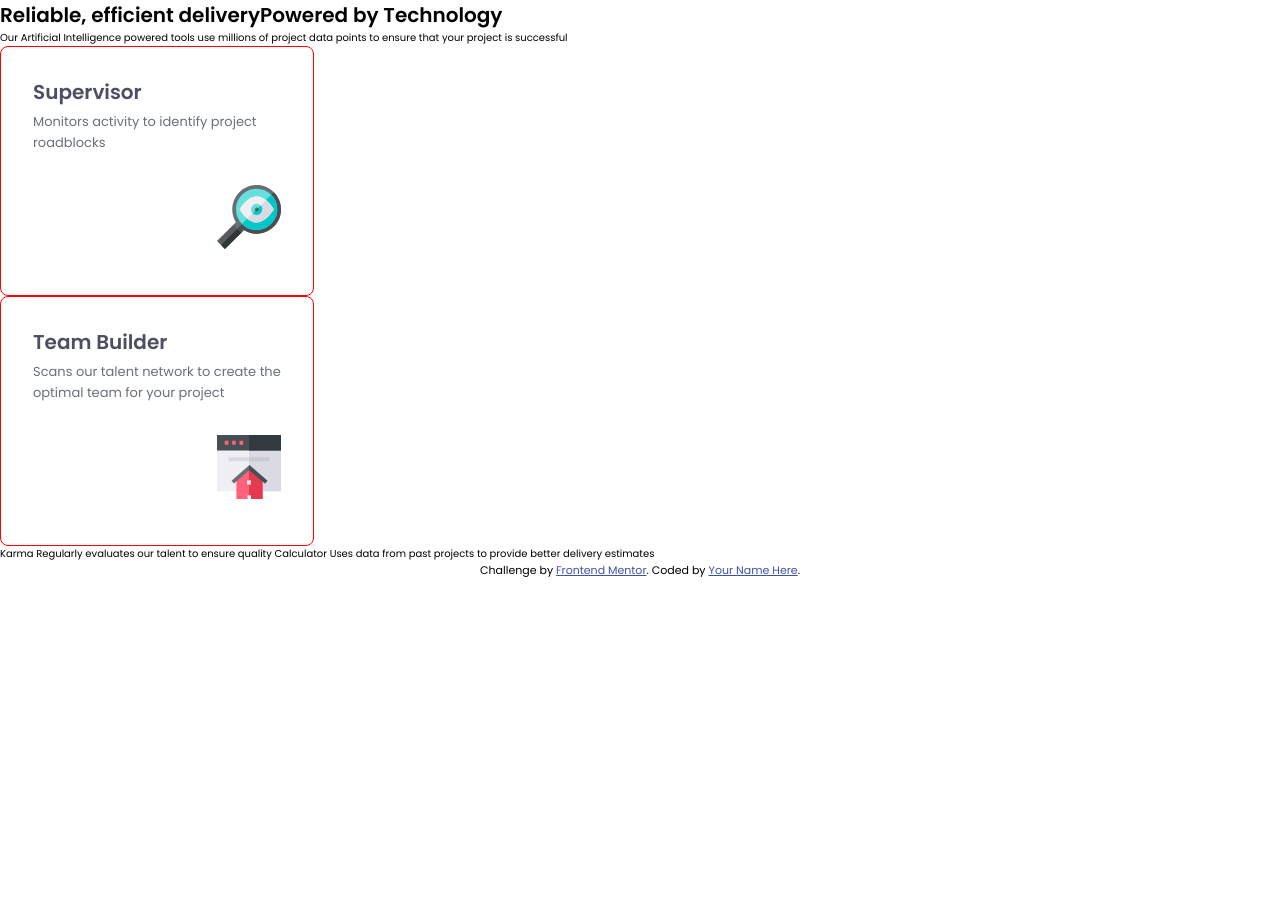
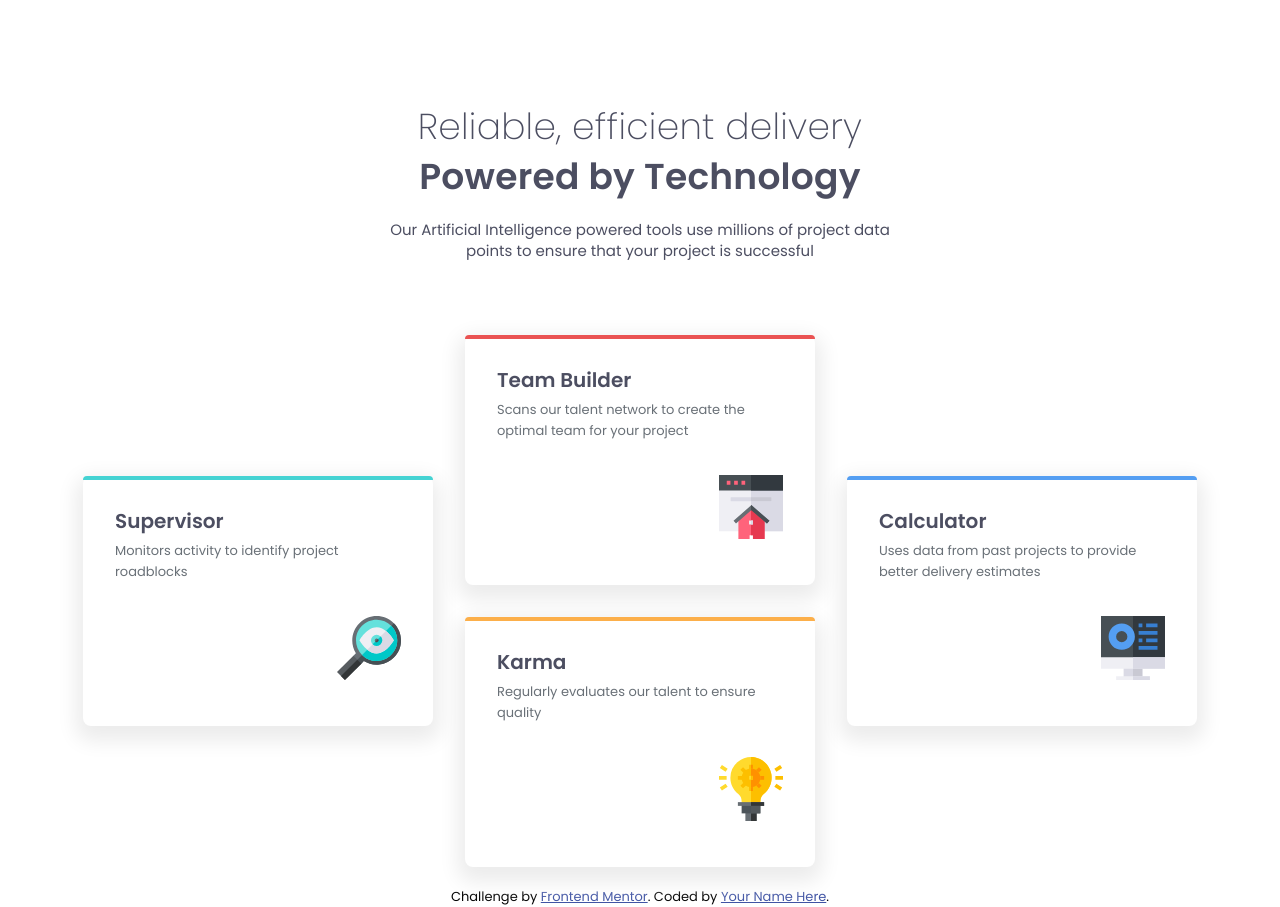
Before and after one commit to Ant105/Four-card-feature-section, a plain HTML site: page index.html in a window 1280 px wide. Before the commit the page ends 800 px from the top, so only its background shows below. Drawn offline with Linux system fonts and the light colour scheme.

Commit message:
Second commit

```diff
--- a/index.html
+++ b/index.html
@@ -2,7 +2,7 @@
 <html lang="en">
 <head>
   <meta charset="UTF-8">
-  <meta name="viewport" content="width=device-width, initial-scale=1.0"> <!-- displays site properly based on user's device -->
+  <meta name="viewport" content="width=device-width, initial-scale=1.0">
 
   <link rel="icon" type="image/png" sizes="32x32" href="./images/favicon-32x32.png">
 
@@ -10,11 +10,6 @@
 
   <link rel="stylesheet" href="styles.css">
 
-  <!-- Feel free to remove these styles or customise in your own stylesheet 👍 -->
-  <style>
-    .attribution { font-size: 11px; text-align: center; }
-    .attribution a { color: hsl(228, 45%, 44%); }
-  </style>
 </head>
 <body>
 
@@ -22,37 +17,42 @@
     <h1>
       Reliable, efficient delivery<span>Powered by Technology</span>
     </h1>
-    <p>Our Artificial Intelligence powered tools use millions of project data points
-    to ensure that your project is successful</p>
+    <p>
+      Our Artificial Intelligence powered tools use millions of project data points to ensure that your project is successful
+    </p>
   </header>
 
-  <main>
-    <section class="card">
-      <h2>Supervisor</h2>
-      <p>Monitors activity to identify project roadblocks</p>
-      <img src="images/icon-supervisor.svg">
-    </section>
+  <div class="center-wrapper">
+    <main class="grid-container">
+      <section class="card supervisor">
+        <div class="line cyan"></div>
+        <h2>Supervisor</h2>
+        <p>Monitors activity to identify project roadblocks</p>
+        <img src="images/icon-supervisor.svg" alt="Supervisor Icon">
+      </section>
 
-    <section class="card">
-      <h2>Team Builder</h2>
-      <p>Scans our talent network to create the optimal team for your project</p>
-      <img src="images/icon-team-builder.svg">
-    </section>
-  </main>
+      <section class="card team-builder">
+        <div class="line red"></div>
+        <h2>Team Builder</h2>
+        <p>Scans our talent network to create the optimal team for your project</p>
+        <img src="images/icon-team-builder.svg" alt="Team builder Icon">
+      </section>
 
+      <section class="card karma">
+        <div class="line orange"></div>
+        <h2>Karma</h2>
+        <p>Regularly evaluates our talent to ensure quality</p>
+        <img src="images/icon-karma.svg" alt="Karma Icon">
+      </section>
 
-
-
-
-
-
-
-  Karma
-  Regularly evaluates our talent to ensure quality
-
-  Calculator
-  Uses data from past projects to provide better delivery estimates
-
+      <section class="card calculator">
+        <div class="line blue"></div>
+        <h2>Calculator</h2>
+        <p>Uses data from past projects to provide better delivery estimates</p>
+        <img src="images/icon-calculator.svg" alt="Calculator Icon">
+      </section>
+    </main>
+  </div>
 
   <footer>
     <p class="attribution">
--- a/styles.css
+++ b/styles.css
@@ -1,3 +1,5 @@
+
+/* Mobile first */
 
 :root {
   --Gray-500: hsl(234, 12%, 34%);
@@ -50,14 +52,107 @@ body {
   font-display: swap;
 }
 
+header {
+  text-align: center;
+}
+
+h1 {
+  font-weight: 200;
+  font-size: 2.4rem;
+  line-height: 140%;
+  letter-spacing: 0.25px;
+  color: var(--Gray-500);
+  margin-top: 56px;
+}
+
+h1 span {
+  display: block;
+  font-weight: 600;
+  font-size: 2.4rem;
+  line-height: 140%;
+  letter-spacing: 0.25px;
+  color: var(--Gray-500);
+}
+
+header p {
+  margin: 0 auto;
+  font-size: 1.5rem;
+  line-height: 140%;
+  letter-spacing: 0;
+  max-width: 316px;
+  margin-top: 16px;
+  margin-bottom: 60px;
+  color: var(--Gray-500);
+}
+
+.center-wrapper {
+  display: flex;
+  justify-content: center;
+  align-items: center;
+}
+
+.grid-container {
+  display: grid;
+  grid-template-columns: repeat(1, 1fr);
+  grid-template-rows: repeat(4, auto);
+  grid-template-areas:
+  "supervisor"
+  "team-builder"
+  "karma"
+  "calculator";
+  gap: 32px;
+}
+
 .card {
   position: relative;
-  border: 1px solid red;
   width: 314px;
   height: 250px;
   padding: 32px;
   border-radius: 8px;
   background-color: var(--White);
+  box-shadow: 0 8px 20px 7px rgb(236, 236, 236);
+}
+
+.card.supervisor {
+  grid-area: supervisor;
+}
+
+.card.team-builder {
+  grid-area: team-builder;
+}
+
+.card.karma {
+  grid-area: karma;
+}
+
+.card.calculator {
+  grid-area: calculator;
+}
+
+
+.card .line {
+  position: absolute;
+  top: 0;
+  left: 0;
+  width: 100%;
+  height: 4px;
+  border-radius: 8px 8px 0 0;
+}
+
+.line.cyan {
+  background-color: var(--Cyan);
+}
+
+.line.red {
+  background-color: var(--Red);
+}
+
+.line.orange {
+  background-color: var(--Orange);
+}
+
+.line.blue {
+  background-color: var(--Blue);
 }
 
 .card h2 {
@@ -82,3 +177,62 @@ body {
   bottom: 46px;
   right: 32px;
 }
+
+.attribution {
+  font-size: 13px; text-align: center;
+  margin-top: 20px;
+}
+
+.attribution a {
+  color: hsl(228, 45%, 44%);
+}
+
+@media (min-width: 688px) {
+  h1 {
+    font-size: 3.6rem;
+    margin-top: 80px;
+  }
+
+  h1 span {
+    font-size: 3.6rem;
+  }
+
+  header p {
+    max-width: 540px;
+    margin-bottom: 74px;
+  }
+
+  .grid-container {
+    grid-template-columns: repeat(4, 1fr);
+    grid-template-rows: repeat(3, 1fr);
+    grid-template-areas:
+    ". supervisor supervisor ."
+    "team-builder team-builder karma karma"
+    ". calculator calculator .";
+    width: 660px;
+    height: 814px;
+  }
+}
+
+@media (min-width: 1180px) {
+  h1 {
+    font-size: 3.6rem;
+    margin-top: 102px;
+  }
+
+  .grid-container {
+    grid-template-columns: repeat(3, 1fr);
+    grid-template-rows: repeat(4, 1fr);
+    grid-template-areas:
+    ". team-builder ."
+    "supervisor team-builder calculator"
+    "supervisor karma calculator"
+    ". karma .";
+    width: 1114px;
+    height: 532px;
+  }
+
+  .card {
+    width: 350px;
+  }
+}
```
